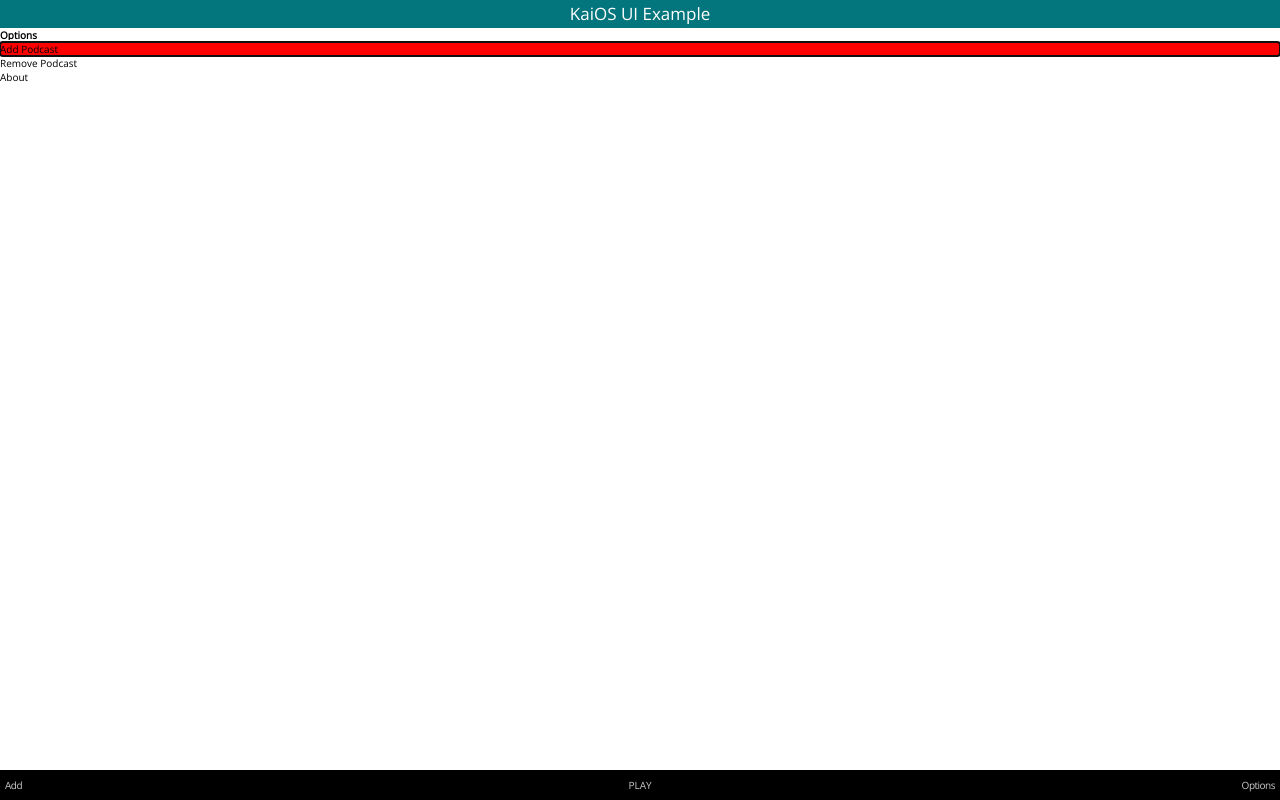
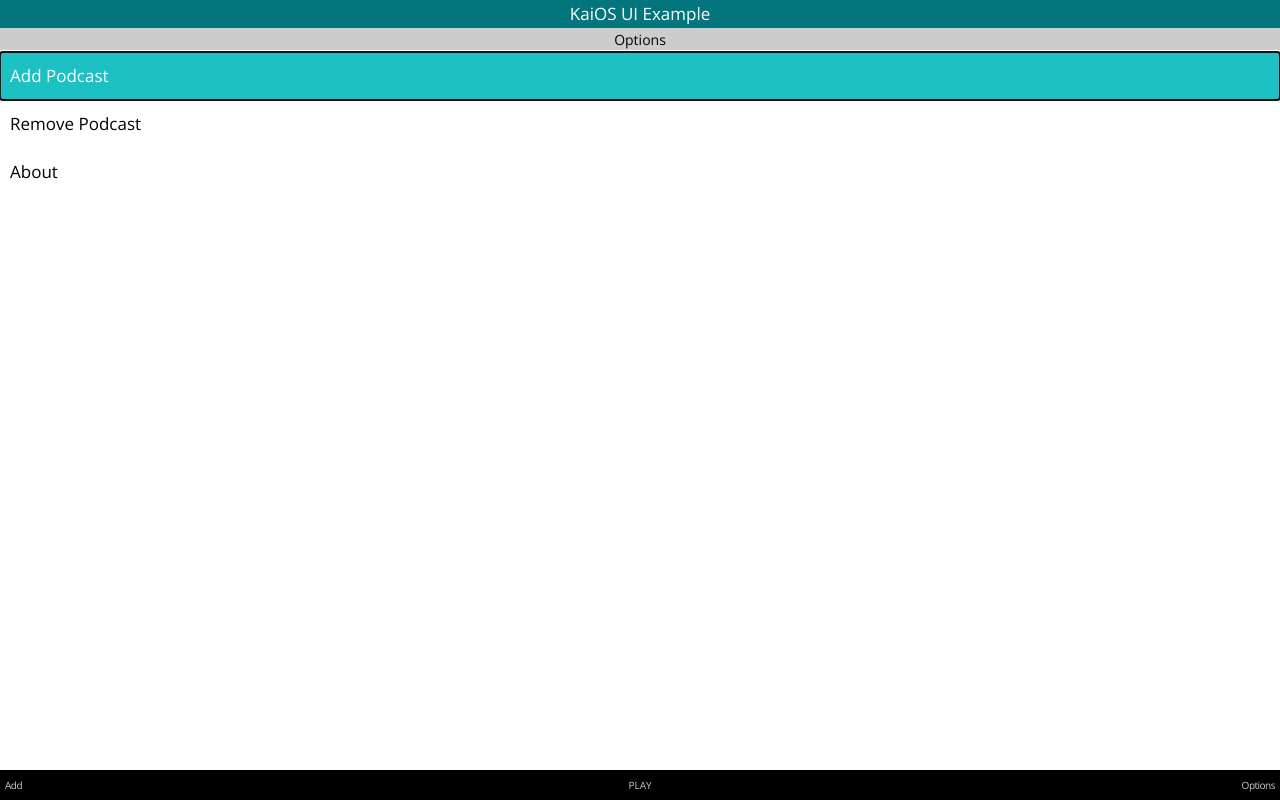
Before and after one commit to Phidelux/kaios-ui-toolkit, a React (Create React App) app: page / in a window 1280 px wide. Built offline with nearby package versions, Linux system fonts and the light colour scheme.

Commit message:
Styling of OptionMenu

```diff
--- a/src/components/OptionMenu/OptionMenu.js
+++ b/src/components/OptionMenu/OptionMenu.js
@@ -7,7 +7,7 @@
 export const OptionItem = React.forwardRef(
 	(props, ref) => {
 		const onFocusChange = props.onFocusChange;
-		const [isFocused, setFocus] = useState(false);
+		const [, setFocus] = useState(false);
 
 		const handleFocusChange = (newFocus) => {
 			setFocus(newFocus);
@@ -22,8 +22,7 @@
 				ref={ref}
 				onFocus={() => handleFocusChange(true)}
 				onBlur={() => handleFocusChange(false)}
-				style={{ backgroundColor: isFocused ? 'red' : 'white' }}
-				className={props.className ? props.className : null}>
+				className={css.optionmenu_item}>
 				{props.text}
 			</div>
 		);
@@ -110,7 +109,7 @@
 
 	return (
 		<div className={css.optionmenu}>
-			<h4>{props.header}</h4>
+			<header>{props.header}</header>
 			<nav>
 				{ renderedItems }
 			</nav>
--- a/src/components/OptionMenu/OptionMenu.module.css
+++ b/src/components/OptionMenu/OptionMenu.module.css
@@ -0,0 +1,34 @@
+@import '../../theme.css';
+
+.optionmenu {
+	width: 100%;
+}
+
+.optionmenu header {
+	text-align: center;
+	padding: 0 var(--separator-padding);
+	line-height: var(--separator-height);
+	color: var(--option-menu-header-color);
+	background: var(--option-menu-header-background);
+	font-family: var(--font-name);
+	font-size: var(--h4-font-size);
+	font-weight: var(--h4-font-weight);
+	font-style: var(--h4-font-style);
+}
+
+.optionmenu_item {
+	line-height: var(--option-menu-height);
+	color: var(--option-menu-color);
+	font-family: var(--font-name);
+	font-size: var(--option-menu-font-size);
+	font-weight: var(--option-menu-font-weight);
+	font-style: var(--option-menu-font-style);
+	background: var(--option-menu-background);
+	padding: 0 var(--option-menu-padding);
+}
+
+.optionmenu_item:focus {
+	color: var(--option-menu-color-focused);
+	background: var(--option-menu-background-focused);
+	text-decoration: none;
+}
--- a/src/theme.css
+++ b/src/theme.css
@@ -148,4 +148,15 @@
 	--softkey-color: var(--color-gs20);
 	--softkey-background: var(--color-gs100);
 	--softkey-font-size: var(--h5-font-size);
+
+	/* Optionmenu defaults */
+	--option-menu-color: var(--color-gs100);
+	--option-menu-color-focused: var(--color-gs00);
+	--option-menu-background: var(--color-gs00);
+	--option-menu-background-focused: var(--color-cyan);
+	--option-menu-header-color: var(--color-gs100);
+	--option-menu-header-background: var(--color-gs20);
+	--option-menu-font-size: var(--list-pri-font-size);
+	--option-menu-font-style: var(--list-pri-font-style);
+	--option-menu-font-weight: var(--list-pri-font-weight);
 }
```
